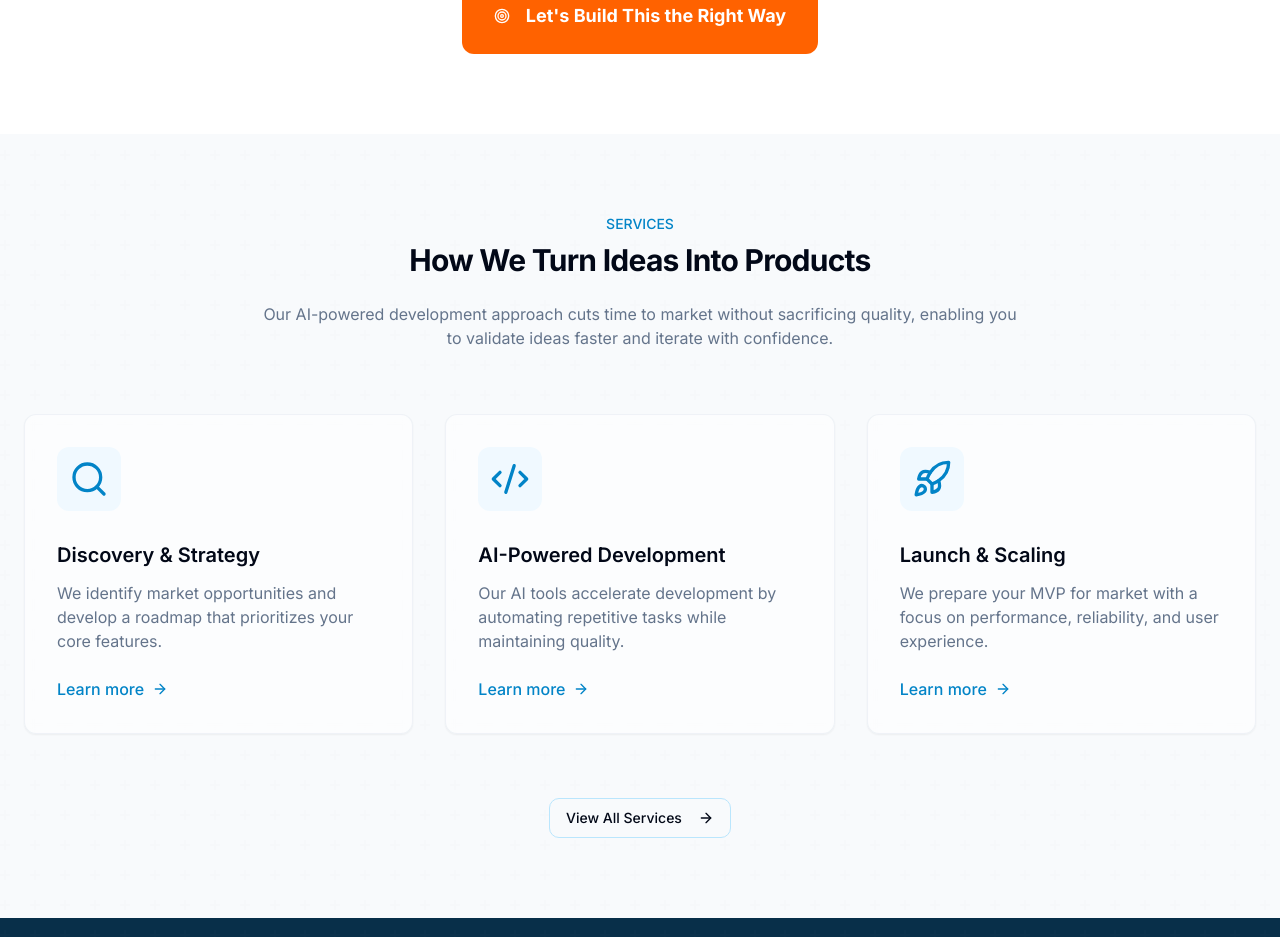
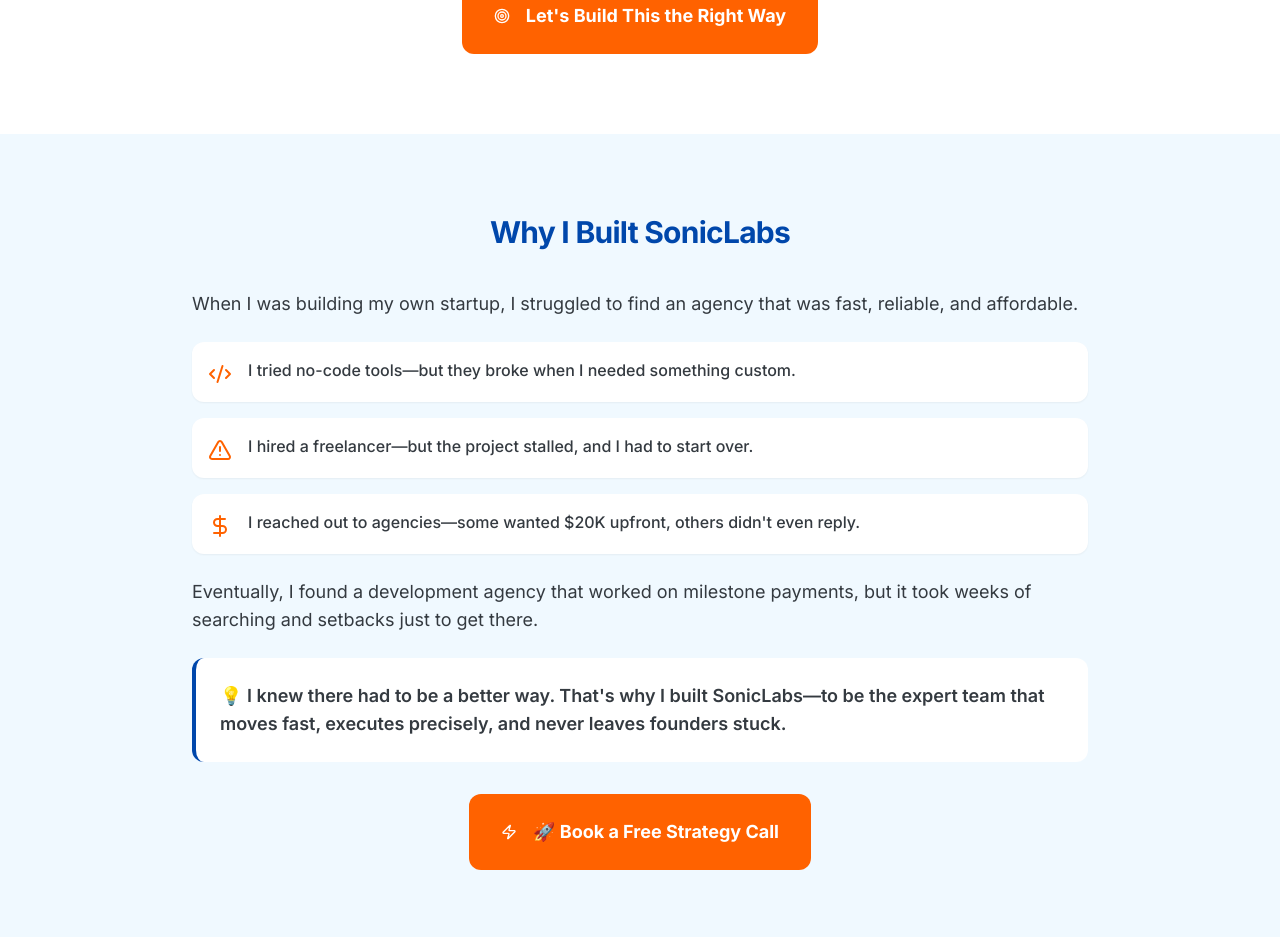
Before and after one commit to ChaficSalloum1/soniclabsv2, a React (Vite) app: page / in a window 1280 px wide. Shown: the part 1860-2797 px from the top of the page. Built offline with nearby package versions, Linux system fonts and the light colour scheme.

Commit message:
Add Founder's Story section
Adds a new section to highlight the founder's story and reinforce SonicLabs' mission.

```diff
--- /dev/null
+++ b/src/components/home/FoundersStory.tsx
@@ -0,0 +1,68 @@
+
+import React from 'react';
+import { AlertTriangle, Code2, DollarSign, Zap } from 'lucide-react';
+import { Button } from '@/components/ui/button';
+
+const FoundersStory = () => {
+  return (
+    <section className="py-20 bg-sonic-50 relative">
+      <div className="container mx-auto px-4 md:px-6">
+        <div className="max-w-4xl mx-auto">
+          <h2 className="section-title text-[#0047AB] mb-10 text-center">
+            Why I Built SonicLabs
+          </h2>
+
+          <div className="mb-8 text-[#343A40]">
+            <p className="text-lg mb-6">
+              When I was building my own startup, I struggled to find an agency that was fast, reliable, and affordable.
+            </p>
+
+            <div className="space-y-4 mb-6">
+              {[
+                {
+                  icon: <Code2 className="text-[#FF6200]" />,
+                  text: "I tried no-code tools—but they broke when I needed something custom."
+                },
+                {
+                  icon: <AlertTriangle className="text-[#FF6200]" />,
+                  text: "I hired a freelancer—but the project stalled, and I had to start over."
+                },
+                {
+                  icon: <DollarSign className="text-[#FF6200]" />,
+                  text: "I reached out to agencies—some wanted $20K upfront, others didn't even reply."
+                }
+              ].map((point, index) => (
+                <div key={index} className="flex items-start p-4 bg-white rounded-lg shadow-sm">
+                  <span className="mr-4 mt-1">
+                    {point.icon}
+                  </span>
+                  <p className="font-medium text-[#343A40]">{point.text}</p>
+                </div>
+              ))}
+            </div>
+
+            <p className="text-lg mb-6">
+              Eventually, I found a development agency that worked on milestone payments, but it took weeks of searching and setbacks just to get there.
+            </p>
+
+            <div className="bg-white p-6 rounded-xl border-l-4 border-[#0047AB] mb-8">
+              <p className="text-lg font-semibold text-[#343A40]">
+                💡 I knew there had to be a better way. That's why I built SonicLabs—to be the expert team that moves fast, executes precisely, and never leaves founders stuck.
+              </p>
+            </div>
+          </div>
+
+          <div className="text-center">
+            <Button
+              className="bg-[#FF6200] hover:bg-[#E55A00] text-white px-8 py-6 h-auto rounded-lg text-lg font-bold"
+            >
+              <Zap className="mr-2" /> 🚀 Book a Free Strategy Call
+            </Button>
+          </div>
+        </div>
+      </div>
+    </section>
+  );
+};
+
+export default FoundersStory;
--- a/src/pages/Index.tsx
+++ b/src/pages/Index.tsx
@@ -2,6 +2,7 @@
 import Navigation from '@/components/Navigation';
 import HeroSection from '@/components/home/HeroSection';
 import TrustSection from '@/components/home/TrustSection';
+import FoundersStory from '@/components/home/FoundersStory';
 import ServicesSection from '@/components/home/ServicesSection';
 import CallToAction from '@/components/home/CallToAction';
 import Footer from '@/components/Footer';
@@ -21,6 +22,9 @@ const Index = () => {
       {/* Trust Section */}
       <TrustSection />
 
+      {/* Founder's Story Section */}
+      <FoundersStory />
+
       {/* Services Section */}
       <ServicesSection />
 
```
